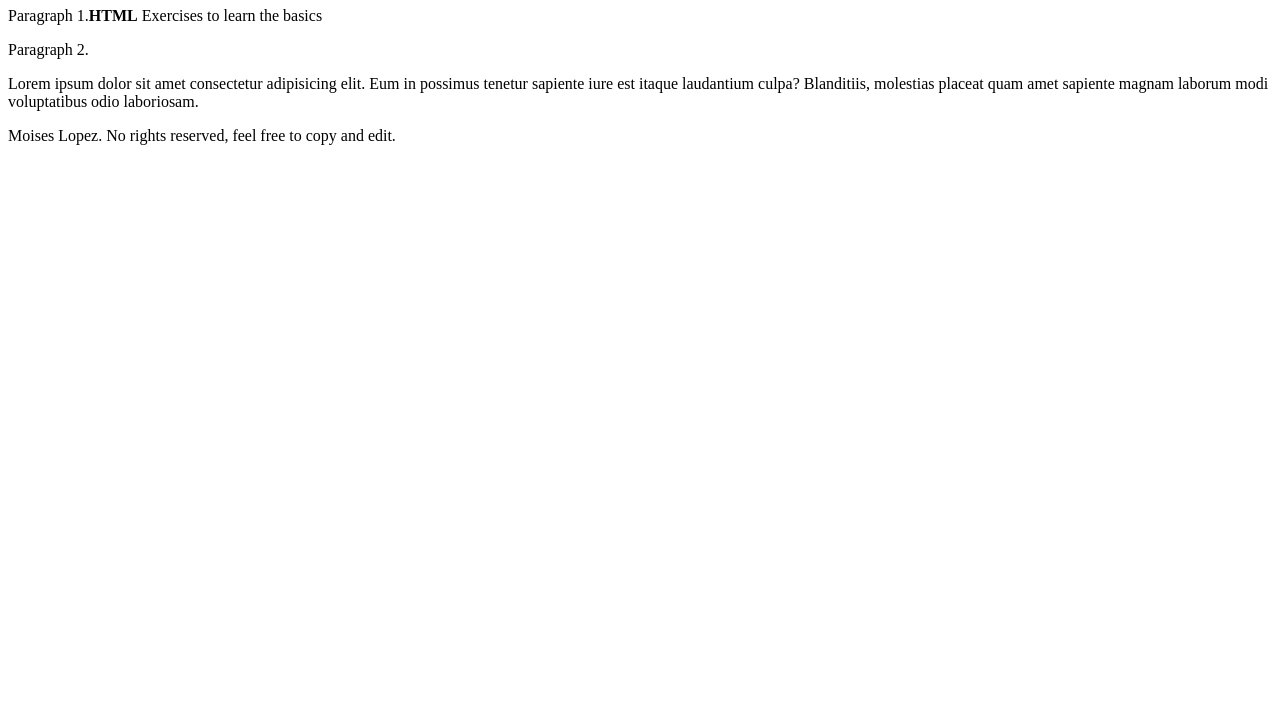
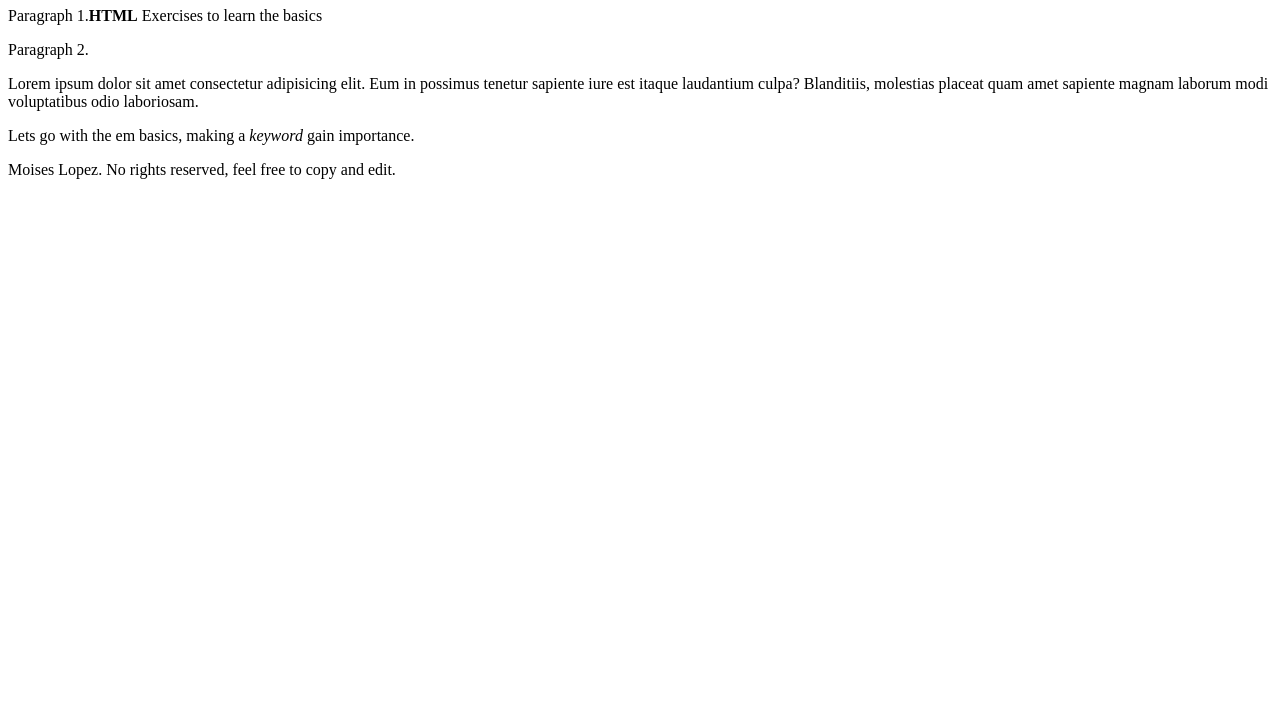
Before and after one commit to moiseslopez1014/HTML_Exercises, a plain HTML site: page index.html in a window 1280 px wide. Shown: the part 73-800 px from the top of the page. Drawn offline with Linux system fonts and the light colour scheme.

Commit message:
exercise5

```diff
--- a/index.html
+++ b/index.html
@@ -15,6 +15,7 @@
     </header>
     <main>
         <p>Lorem ipsum dolor sit amet consectetur adipisicing elit. Eum in possimus tenetur sapiente iure est itaque laudantium culpa? Blanditiis, molestias placeat quam amet sapiente magnam laborum modi voluptatibus odio laboriosam.</p>
+        <p>Lets go with the em basics, making a <em>keyword</em> gain importance.</p>
     </main>
     <footer><p>Moises Lopez. No rights reserved, feel free to copy and edit.</p>
     </footer>
```
